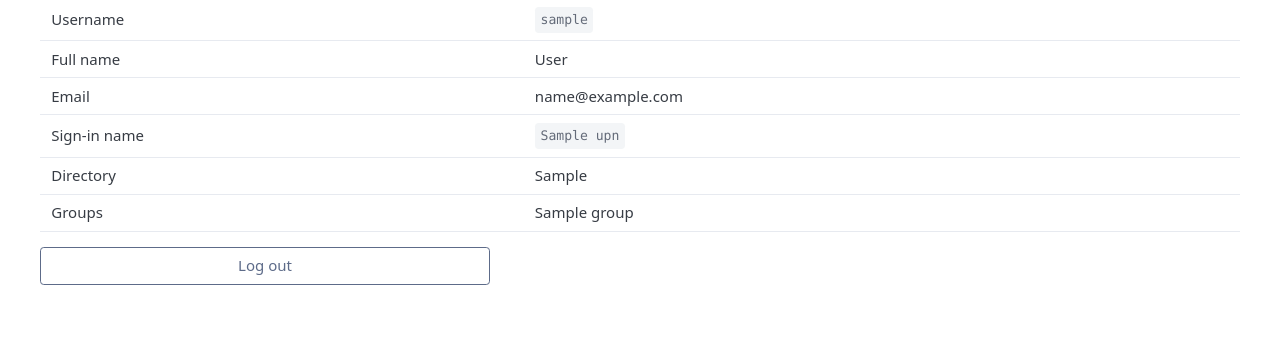
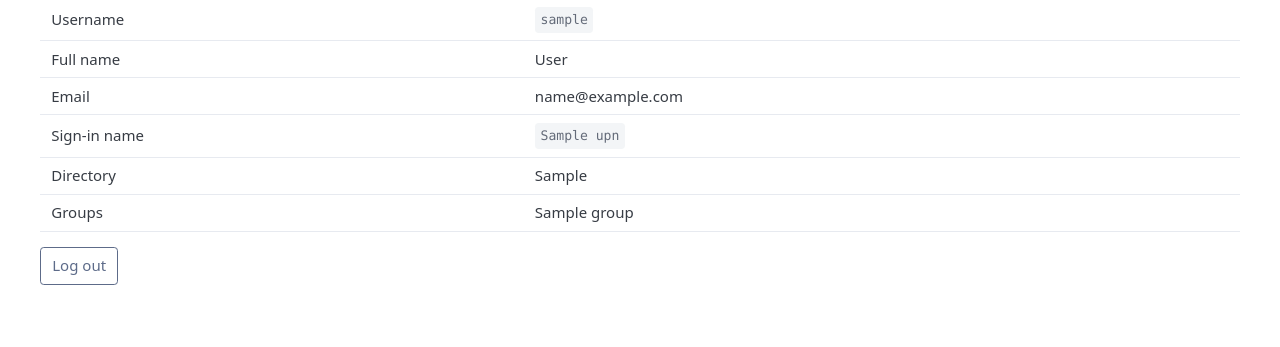
Before and after one commit to technobok/gatekeeper, a Python web app: template src/gatekeeper/templates/auth/whoami.html in a window 1280 px wide. Shown: the part 138-485 px from the top of the page. Run offline with Jinja, Linux system fonts and the light colour scheme; the template is opened without the code that fills it: most values are stand-ins (such as "Sample title", 1, 10 or a date in 2020).

Commit message:
Match the sizes of the two buttons on the account page
Pico gives a submit button a bottom margin and an `a[role=button]` none. In a
grid that difference sets the row height from the form, the link stretches to
match it, and -- having only `text-align`, not vertical centring -- leaves its
label at the top of a box a whole spacing unit too tall. It read as stray padding
under the word.

An `.actions` row instead: flex, aligned to the start so each item sizes itself,
with the margin dropped. The two elements already share Pico's padding, border,
font-size and line-height in a single rule, so removing the stretch is all that
was between them and being identical.

Made a class rather than inline styles, because a row of actions where some are
links and some submit a form is going to come up again.

```diff
--- a/src/gatekeeper/static/css/app.css
+++ b/src/gatekeeper/static/css/app.css
@@ -397,3 +397,25 @@ td [role="group"] {
 select.tomselected {
     display: none !important;
 }
+
+/* A row of actions where some are links and some submit a form.
+ *
+ * Pico gives a submit button a bottom margin but an `a[role=button]` none, so
+ * in a grid the form sets the row height, the link stretches to match, and its
+ * label is left sitting at the top of an oversized box. Dropping the margin and
+ * letting each item size itself keeps them identical. */
+.actions {
+    display: flex;
+    flex-wrap: wrap;
+    gap: var(--pico-spacing);
+    align-items: flex-start;
+}
+
+.actions > form {
+    margin: 0;
+}
+
+.actions button,
+.actions [role="button"] {
+    margin-bottom: 0;
+}
--- a/src/gatekeeper/templates/auth/whoami.html
+++ b/src/gatekeeper/templates/auth/whoami.html
@@ -43,7 +43,7 @@
     </tbody>
 </table>
 
-<div class="grid" style="max-width: 30rem;">
+<div class="actions">
     {% if is_admin %}
     <a href="{{ url_for('admin_system.index') }}" role="button" class="secondary">Administration</a>
     {% endif %}
```
